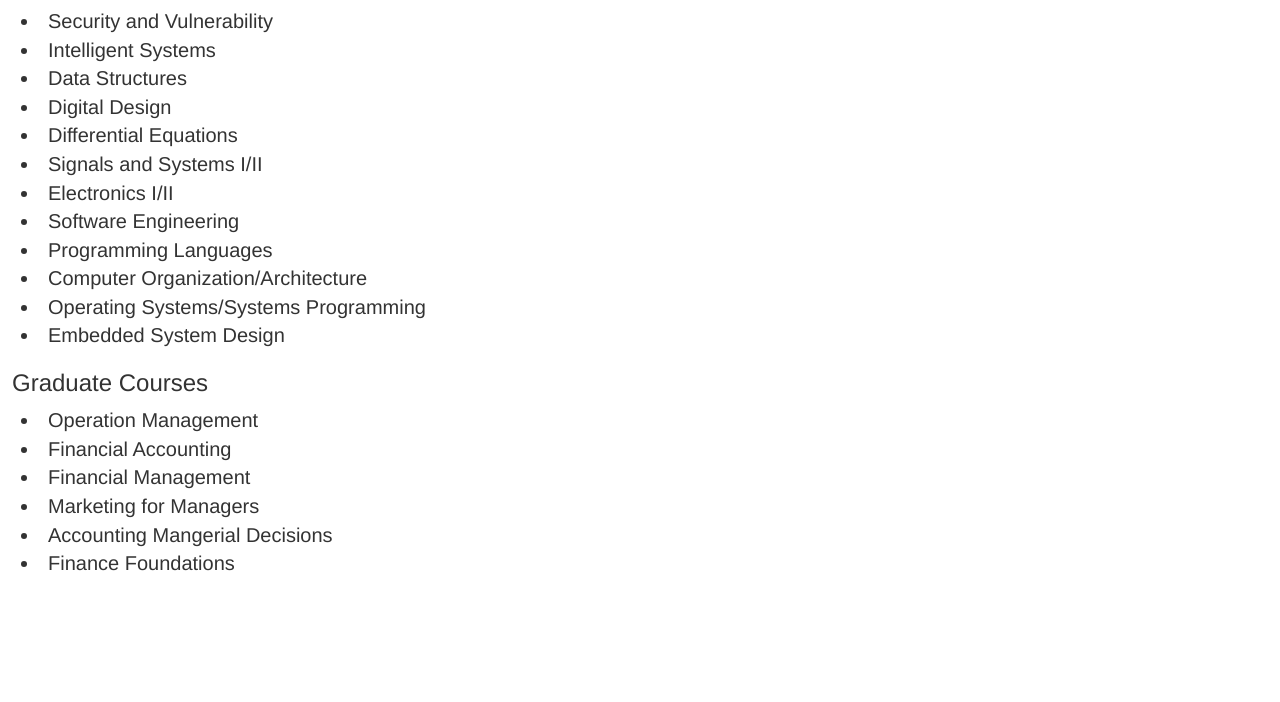
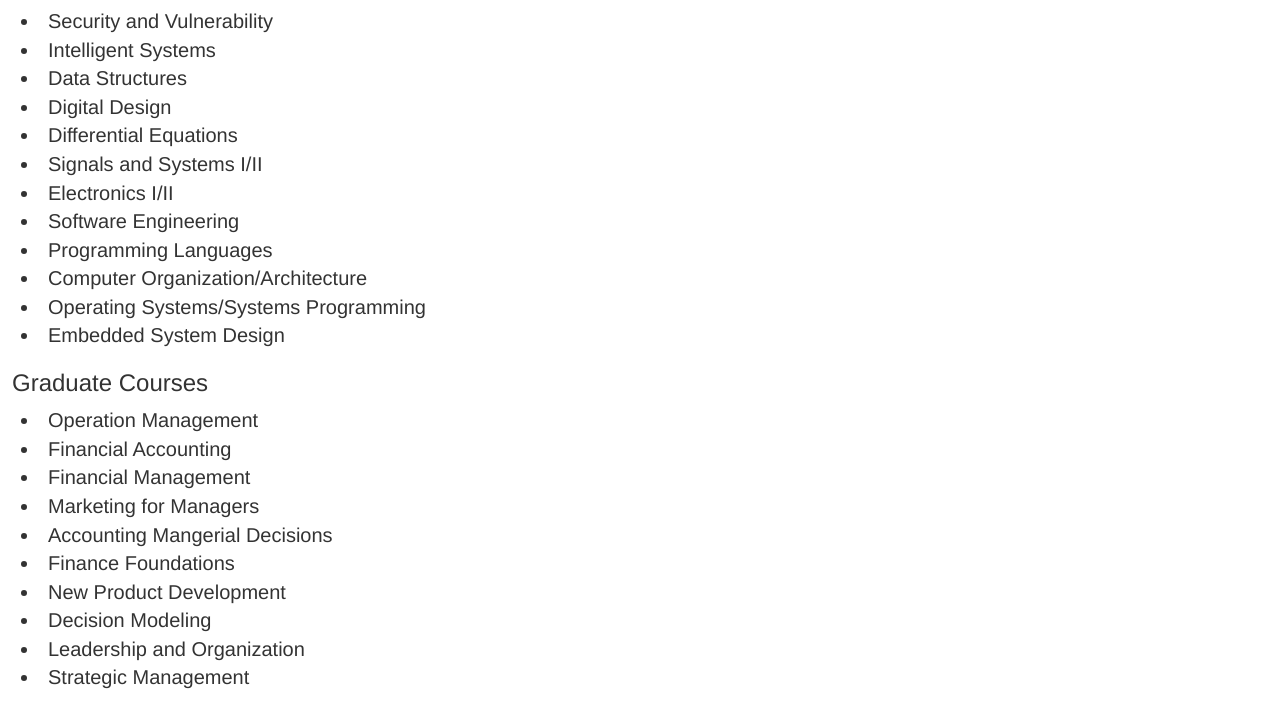
Before and after one commit to jayhayes21/jayhayes.github.io, a plain HTML site: page Jay's coursework.html in a window 1280 px wide. Shown: the part 163-865 px from the top of the page. Before the commit the page ends 800 px from the top, so only its background shows below. Drawn offline with Linux system fonts and the light colour scheme.

Commit message:
Adding courses that I have taken to the graduate coursework page.

```diff
--- a/Jay's coursework.html
+++ b/Jay's coursework.html
@@ -64,6 +64,10 @@
 	<li class = "info">Marketing for Managers</li>
 	<li class = "info">Accounting Mangerial Decisions</li>
 	<li class = "info">Finance Foundations</li>
+	<li class = "info">New Product Development</li>
+	<li class = "info">Decision Modeling</li>
+	<li class = "info">Leadership and Organization</li>
+	<li class = "info">Strategic Management</li>
 </ul>
 </body>
 </html>
```
